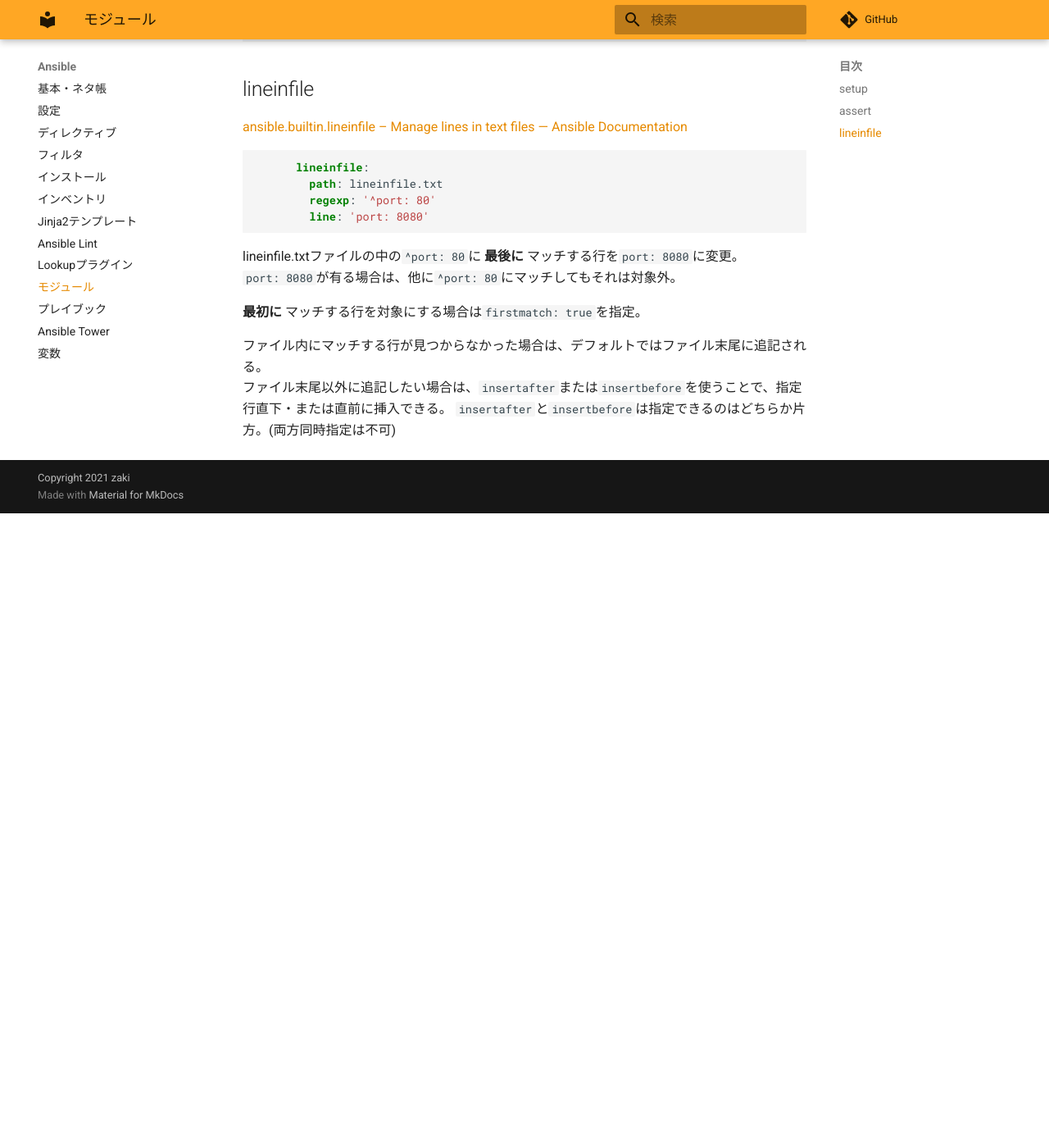
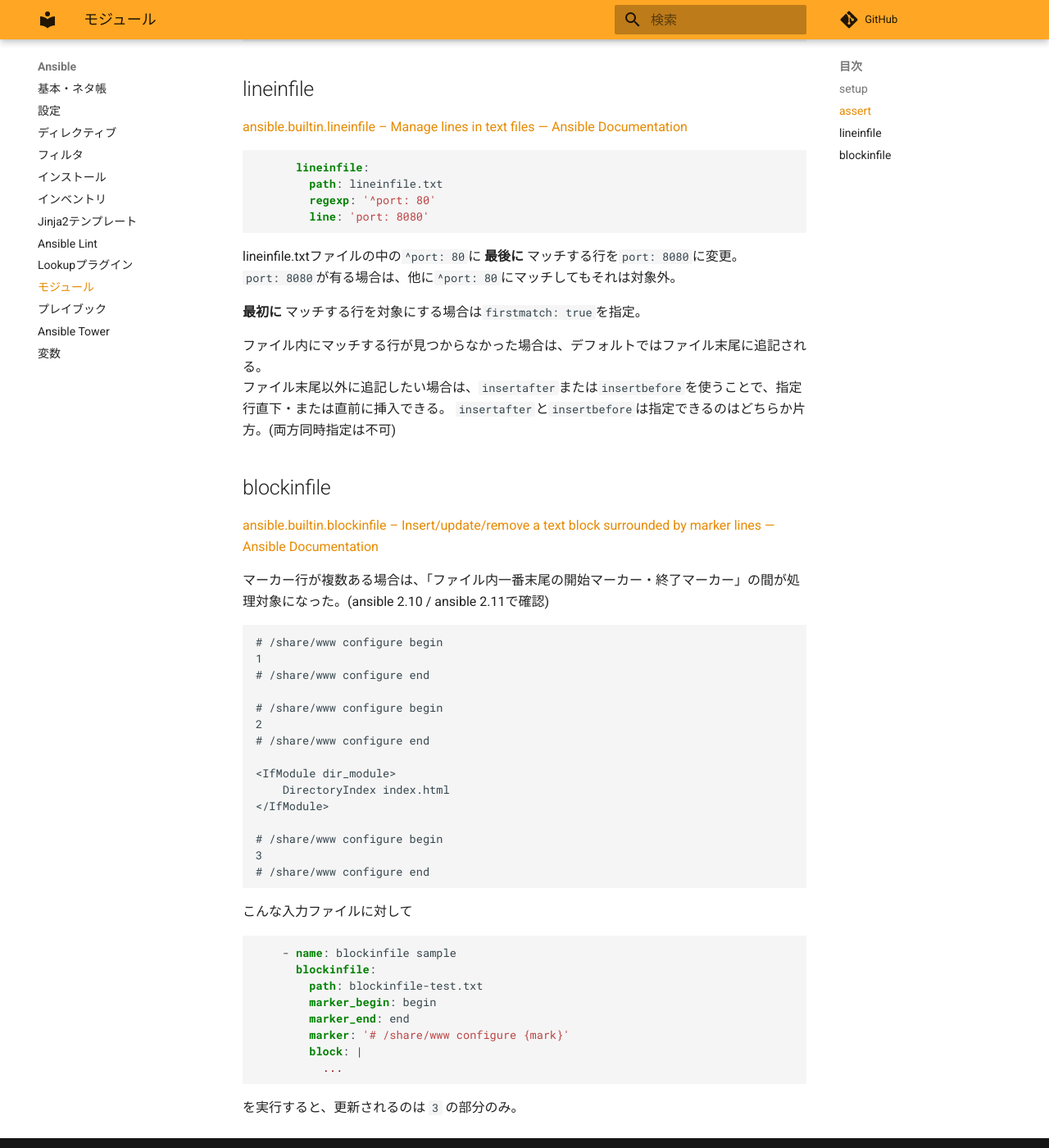
Before and after one commit to zaki-lknr/docs, an MkDocs documentation site: the page built from docs/Ansible/module.md, in a window 1280 px wide and 1400 px high, scrolled down 981 px. Shown: the whole window at 82% size. Built offline with MkDocs 1.6.1 and Material for MkDocs 9.7.7, drawn with Linux system fonts in a browser that asks for light colours; comment, search, counter and statistics services are not loaded; before the commit the page ends 1607 px from its top, so only the background shows below that.

Commit message:
add: ansible/module: blockinfile 対象が複数の場合

````diff
--- a/docs/Ansible/module.md
+++ b/docs/Ansible/module.md
@@ -59,3 +59,42 @@ __最初に__ マッチする行を対象にする場合は`firstmatch: true`を
 ファイル内にマッチする行が見つからなかった場合は、デフォルトではファイル末尾に追記される。
 ファイル末尾以外に追記したい場合は、`insertafter`または`insertbefore`を使うことで、指定行直下・または直前に挿入できる。
 `insertafter`と`insertbefore`は指定できるのはどちらか片方。(両方同時指定は不可)
+
+## blockinfile
+
+[ansible.builtin.blockinfile – Insert/update/remove a text block surrounded by marker lines — Ansible Documentation](https://docs.ansible.com/ansible/latest/collections/ansible/builtin/blockinfile_module.html)
+
+マーカー行が複数ある場合は、「ファイル内一番末尾の開始マーカー・終了マーカー」の間が処理対象になった。(ansible 2.10 / ansible 2.11で確認)
+
+```text
+# /share/www configure begin
+1
+# /share/www configure end
+
+# /share/www configure begin
+2
+# /share/www configure end
+
+<IfModule dir_module>
+    DirectoryIndex index.html
+</IfModule>
+
+# /share/www configure begin
+3
+# /share/www configure end
+```
+
+こんな入力ファイルに対して
+
+```yaml
+    - name: blockinfile sample
+      blockinfile:
+        path: blockinfile-test.txt
+        marker_begin: begin
+        marker_end: end
+        marker: '# /share/www configure {mark}'
+        block: |
+          ...
+```
+
+を実行すると、更新されるのは `3` の部分のみ。
````
